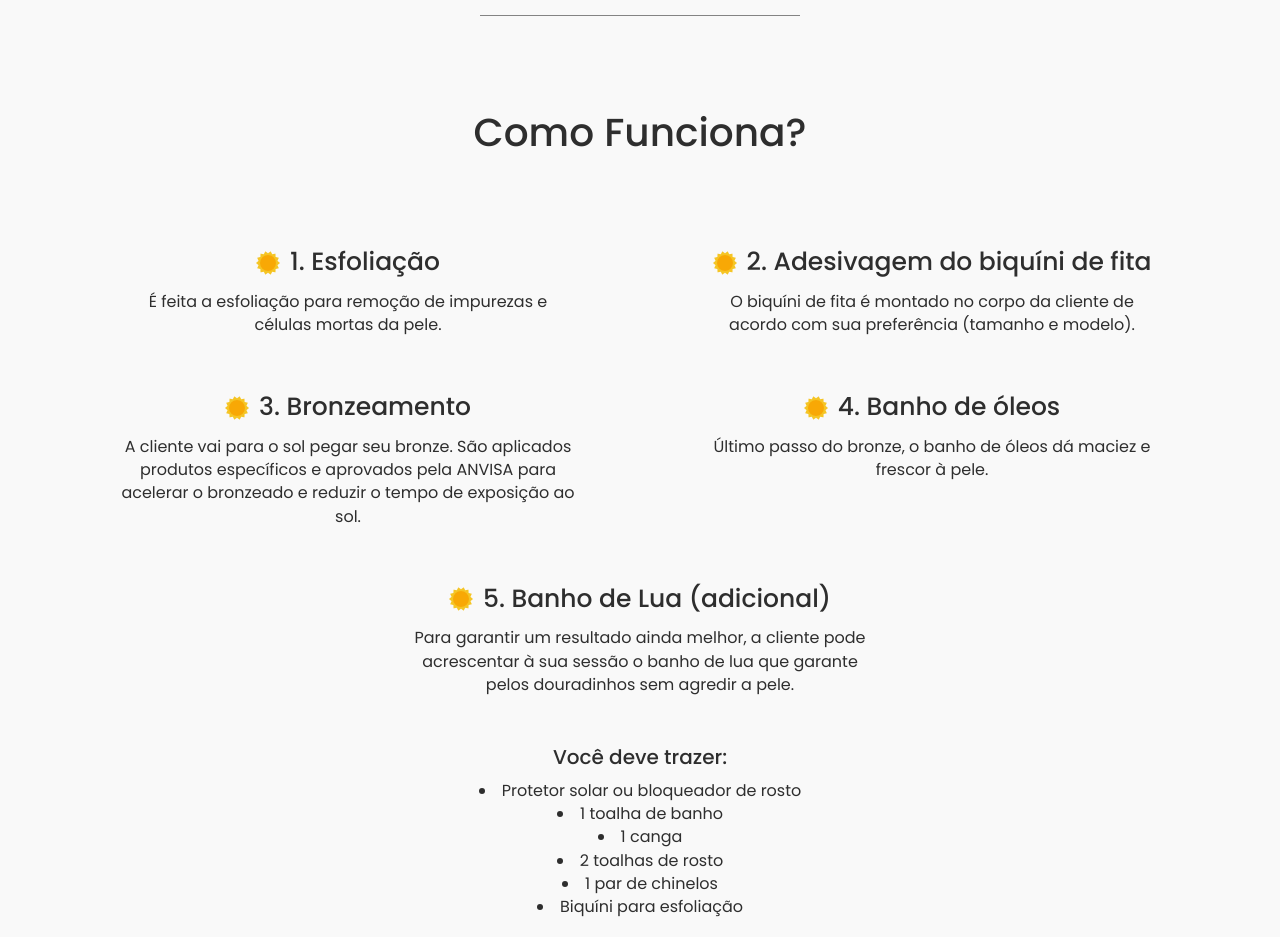
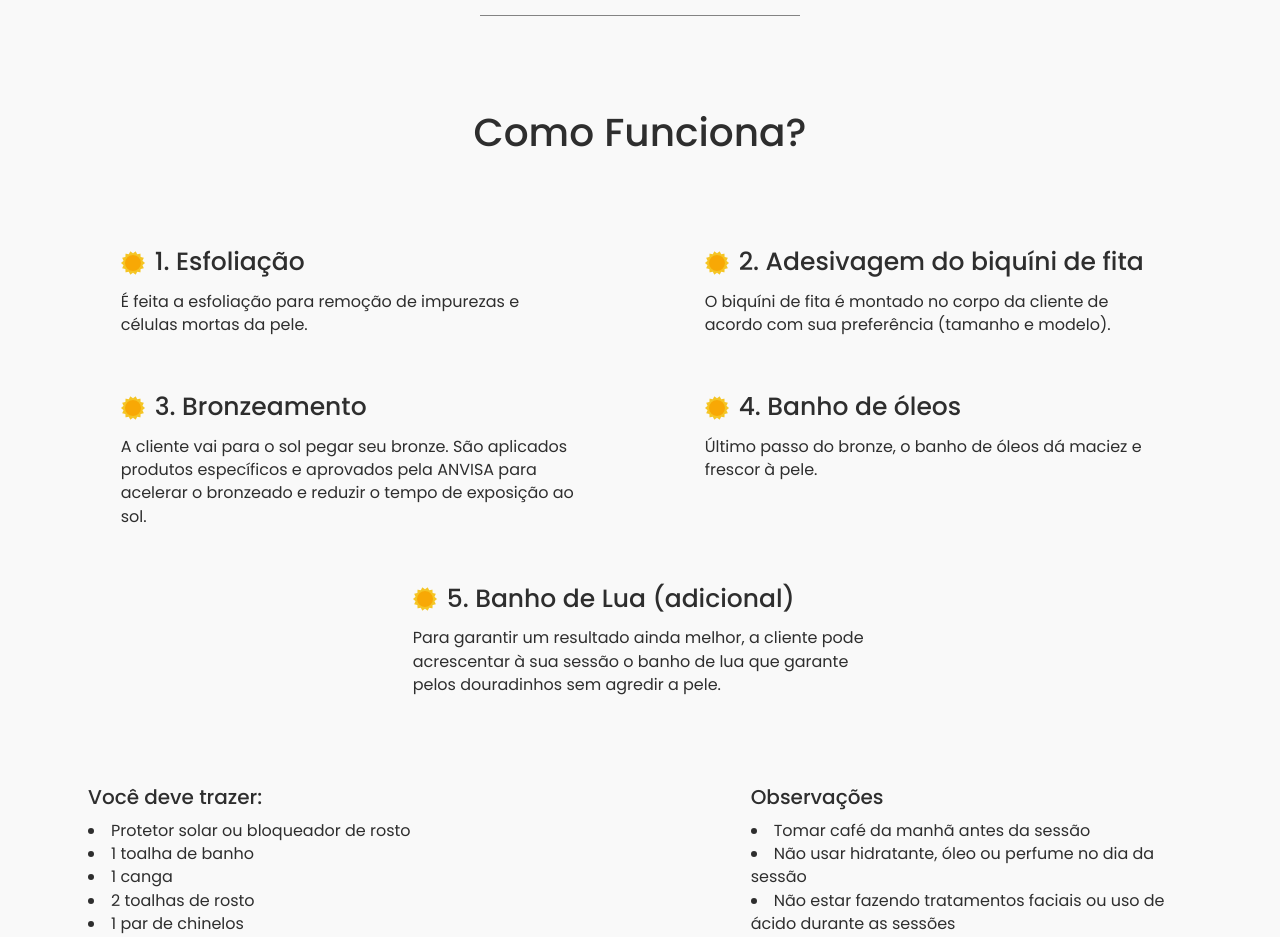
Before and after one commit to betodasilva/bronzeadonatural, a Jekyll site: the page built from index.md, in a window 1280 px wide. Shown: the part 1350-2287 px from the top of the page. Built offline with Jekyll 4.4.1, drawn with Linux system fonts in a browser that asks for light colours; nearby versions of some CDN libraries.

Commit message:
Adjustments

```diff
--- a/_layouts/default.html
+++ b/_layouts/default.html
@@ -53,29 +53,29 @@
           <div class="col-xs-12 center-xs">
             <h1 class="title medium">Como Funciona?</h1>
           </div>
-          <div class="col-xs-12 col-sm-5">
+          <div class="col-xs-12 col-sm-5 start-xs">
             <h3 class="title medium"><i class="icon icon-sun" aria-hidden="true"></i>1. Esfoliação</h3>
             <p>É feita a esfoliação para remoção de impurezas e células mortas da pele.</p>
           </div>
-          <div class="col-xs-12 col-sm-5">
+          <div class="col-xs-12 col-sm-5 start-xs">
             <h3 class="title medium"><i class="icon icon-sun" aria-hidden="true"></i>2. Adesivagem do biquíni de fita</h3>
             <p>O biquíni de fita é montado no corpo da cliente de acordo com sua preferência (tamanho e modelo).</p>
           </div>
-          <div class="col-xs-12 col-sm-5">
+          <div class="col-xs-12 col-sm-5 start-xs">
             <h3 class="title medium"><i class="icon icon-sun" aria-hidden="true"></i>3. Bronzeamento</h3>
             <p>A cliente vai para o sol pegar seu bronze. São aplicados produtos específicos e aprovados pela ANVISA para acelerar o bronzeado e reduzir o tempo de exposição ao sol.</p>
           </div>
-          <div class="col-xs-12 col-sm-5">
+          <div class="col-xs-12 col-sm-5 start-xs">
             <h3 class="title medium"><i class="icon icon-sun" aria-hidden="true"></i>4. Banho de óleos</h3>
             <p>Último passo do bronze, o banho de óleos dá maciez e frescor à pele.</p>
           </div>
-          <div class="col-xs-12 col-sm-5" style="margin: 0 auto;">
+          <div class="col-xs-12 col-sm-5 start-xs" style="margin: 0 auto;">
             <h3 class="title medium"><i class="icon icon-sun" aria-hidden="true"></i>5. Banho de Lua (adicional)</h3>
             <p> Para garantir um resultado ainda melhor, a cliente pode acrescentar à sua sessão o banho de lua que garante pelos douradinhos sem agredir a pele.</p>
           </div>
-          <div class="col-xs-12 center-xs">
-            <h4 class="title medium">Você deve trazer:</h4>
-            <ul class="lista-inicial">
+          <div class="col-xs-12 start-xs around-sm row" style="margin-top: 40px;">
+            <ul class="lista-inicial col-sm-6">
+              <h4 class="title medium">Você deve trazer:</h4>
               <li>Protetor solar ou bloqueador de rosto</li>
               <li>1 toalha de banho</li>
               <li>1 canga</li>
@@ -83,8 +83,8 @@
               <li>1 par de chinelos</li>
               <li>Biquíni para esfoliação</li>
             </ul>
-            <p class="observacoes"><strong>Observações:</strong></p>
-            <ul class="lista-inicial">
+            <ul class="lista-inicial col-sm-5 col-sm-offset-1">
+                <h4 class="title medium">Observações</h4>
               <li>Tomar café da manhã antes da sessão</li>
               <li>Não usar hidratante, óleo ou perfume no dia da sessão</li>
               <li>Não estar fazendo tratamentos faciais ou uso de ácido durante as sessões</li>
--- a/_sass/main.scss
+++ b/_sass/main.scss
@@ -85,13 +85,13 @@ img {
 			top: 10px;
 		}
 
-		@media (max-width: 480px) {
+		@media (max-width: 760px) {
 			.mobile-symbol {
 				display: inline-block;
 			}
 		}
 	}
-	@media (max-width: 480px) {
+	@media (max-width: 760px) {
 		height: 40px;
 	}
 }
@@ -216,7 +216,7 @@ img {
 		background: #fff;
 	}
 
-	@media (max-width: 480px) {
+	@media (max-width: 780px) {
 		display: none;
 	}
 }
```
